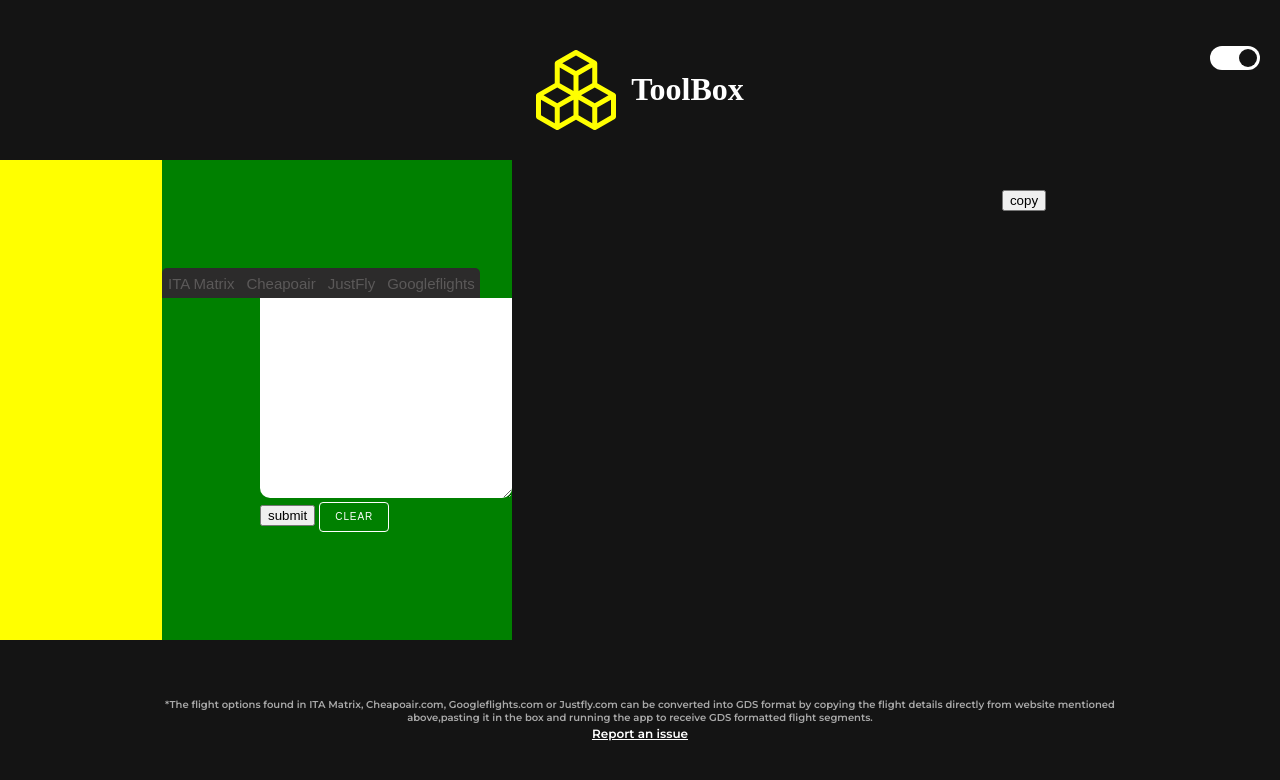
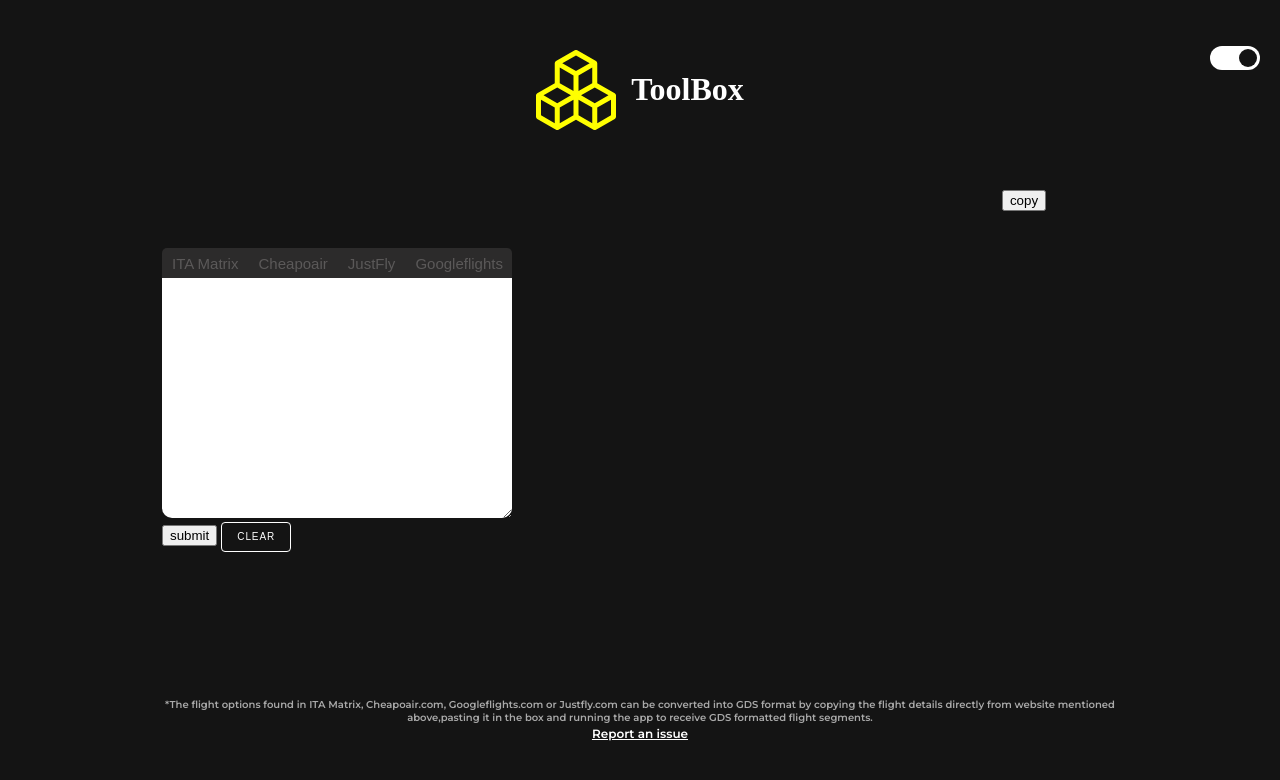
Before and after one commit to Kama-lab/GDSToolBox, a Django app: page / in a window 1280 px wide. Shown: the top 780 px of the page. Run offline with Django 3.2, Linux system fonts and the light colour scheme; some libraries are stand-ins or nearby versions; some web fonts are replaced.

Commit message:
input box resizing

```diff
--- a/static/style/main.css
+++ b/static/style/main.css
@@ -84,24 +84,23 @@ html,body {
 
 
 .input-box {
-  flex:1 1 40%;
-  background:yellow;
+  flex:1 0 40%;
   display: flex;
   flex-direction: column;
+  justify-content: center;
   align-items: flex-end;
 }
 
 .input-box-inner {
-  height:100%;
+  flex:1 0 80%;
   display:-webkit-flex;
   display:flex;
   -webkit-flex-direction:column;
+  flex-direction:column;
   justify-content: center;
-  flex-direction:column;
-  align-items: flex-end;
-  background-color: green;
   min-width: 350px;
   max-width: 350px;
+  flex-shrink: 0;
 }
 /* .input-row {
   width:350px;
@@ -112,6 +111,9 @@ html,body {
 
 
 textarea{
+  min-height: 220px;
+  min-width: 330px;
+  max-width: 330px;
   border-radius:10px;
   padding: 10px;
   color:grey;
@@ -167,9 +169,11 @@ textarea:focus {
   max-width: 350px;
   display: flex;
   flex-direction: row;
+  flex:0 0%;
 }
 
 .bar button{
+  flex-grow:1;
   font-size: 15px;
   height:30px;
   background: #2C2B2B;
--- a/templates/index.html
+++ b/templates/index.html
@@ -56,7 +56,7 @@
 
             <div class="input-row text-field">
 
-              <textarea id="textarea" name="text" rows="12" cols="27" required></textarea>
+              <textarea id="textarea" name="text"  required></textarea>
               {% csrf_token %}
             </div>
 
```
